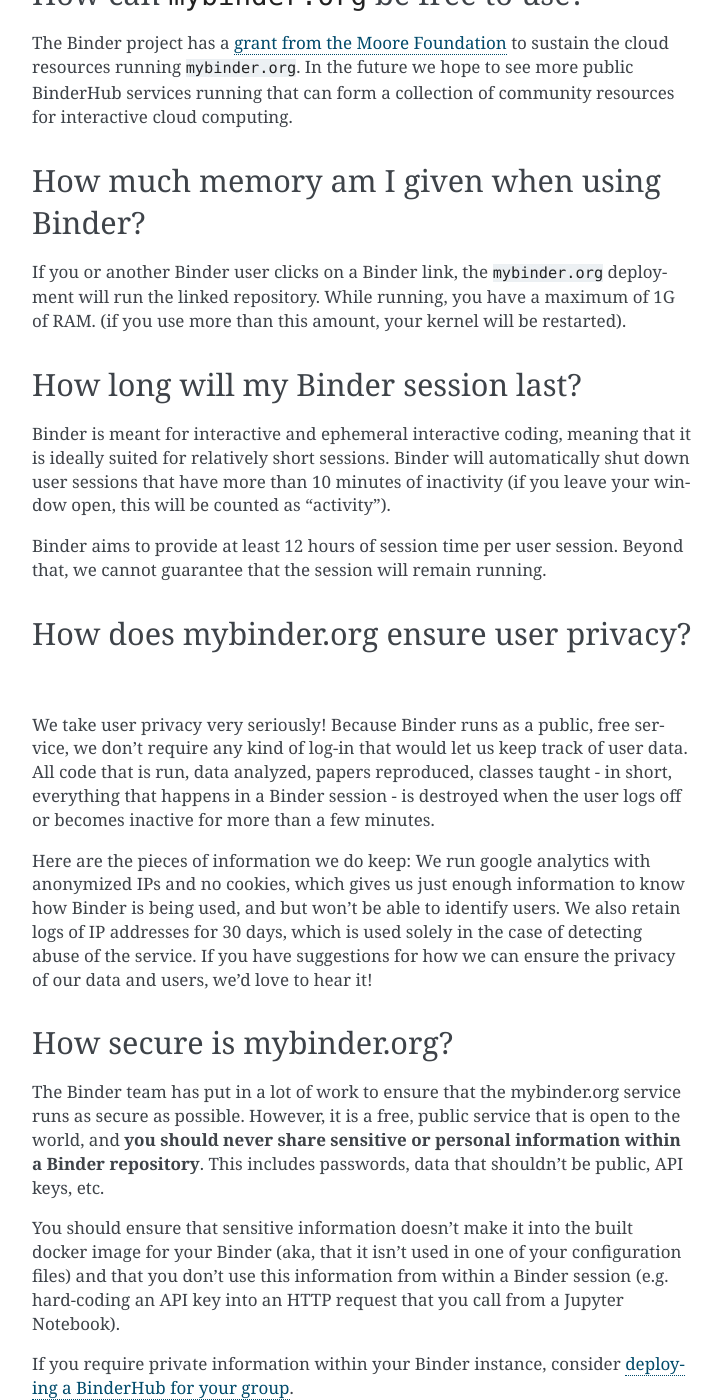
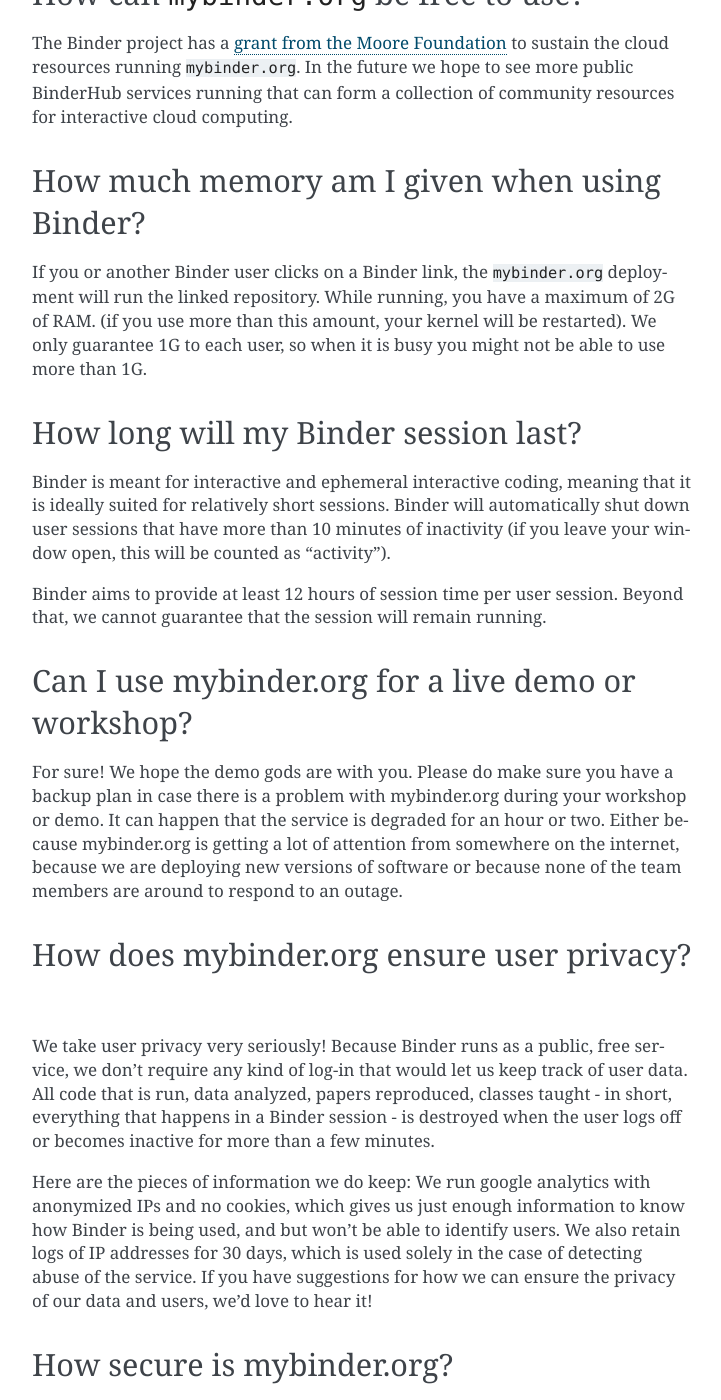
Before and after one commit to jupyterhub/mybinder.org-user-guide, a Sphinx documentation site: the page built from doc/faq.rst, in a window 1280 px wide and 1400 px high, scrolled down 1313 px. Shown: the whole window, without its empty margins (388-1109 px from the left). Built offline with Sphinx 7.4.7, drawn with Linux system fonts in a browser that asks for light colours; some of the changed text lies outside the part shown.

Commit message:
Fix memory limit description and add a new FAQ

```diff
--- a/doc/faq.rst
+++ b/doc/faq.rst
@@ -70,8 +70,9 @@
 
 If you or another Binder user clicks on a Binder link, the ``mybinder.org``
 deployment will run the linked repository. While running, you have
-a maximum of 1G of RAM. (if you use more than
-this amount, your kernel will be restarted).
+a maximum of 2G of RAM. (if you use more than
+this amount, your kernel will be restarted). We only guarantee 1G to each user,
+so when it is busy you might not be able to use more than 1G.
 
 How long will my Binder session last?
 -------------------------------------
@@ -83,6 +84,17 @@
 
 Binder aims to provide at least 12 hours of session time per user session.
 Beyond that, we cannot guarantee that the session will remain running.
+
+Can I use mybinder.org for a live demo or workshop?
+---------------------------------------------------
+
+For sure! We hope the demo gods are with you. Please do make sure you have a
+backup plan in case there is a problem with mybinder.org during your workshop
+or demo. It can happen that the service is degraded for an hour or two. Either
+because mybinder.org is getting a lot of attention from somewhere on the
+internet, because we are deploying new versions of software or because none
+of the team members are around to respond to an outage.
+
 
 How does mybinder.org ensure user privacy?
 ------------------------------------------
```
